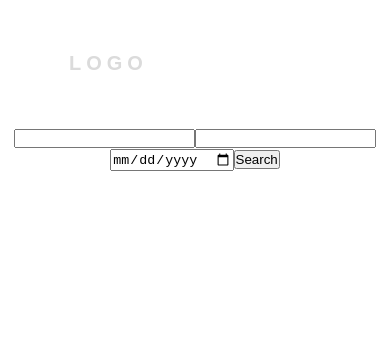
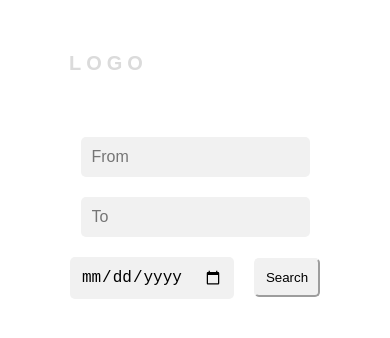
Before and after one commit to ElevateReact/avio, a React (Create React App) app: page /bookflights in a window 390 px wide. Shown: the top 338 px of the page. Built offline with nearby package versions, Linux system fonts and the light colour scheme.

Commit message:
Added more css for responsivnes and design

```diff
--- a/src/components/BookFlights/BookFlights.css
+++ b/src/components/BookFlights/BookFlights.css
@@ -0,0 +1,35 @@
+* {
+  box-sizing: border-box;
+}
+body {
+  font: 16px Arial;
+}
+.autocomplete {
+  position: relative;
+  display: inline-block;
+}
+input {
+  border: 1px solid transparent;
+  background-color: #f1f1f1;
+  padding: 10px;
+  font-size: 16px;
+}
+input[type="text"],
+input[type="date"] {
+  background-color: #f1f1f1;
+  margin: 10px;
+  border-radius: 5px;
+}
+.search-button {
+  padding: 10px;
+  background-color: #f1f1f1;
+  margin: 10px;
+  border-radius: 5px;
+  border-color: #f1f1f1;
+}
+
+.book-flight {
+  display: flex;
+  flex-direction: column;
+  align-items: center;
+}
--- a/src/components/BookFlights/BookFlights.js
+++ b/src/components/BookFlights/BookFlights.js
@@ -1,7 +1,7 @@
 import React, { useEffect, useState, useRef } from "react";
 import Nav from "../Nav/Nav";
 import FlightTile from "../FlightTile/FlightTile";
-
+import './BookFlights.css';
 import token from "../../services/token";
 
 const BookFlights = () => {
@@ -80,18 +80,21 @@ const BookFlights = () => {
   return (
     <div>
       <Nav></Nav>
+      <div className='book-flight'>
       <form onSubmit={getSearch}>
         <input
           onChange={updateSearchFrom}
           className="from"
           value={searchFrom}
           type="text"
+          placeholder='From'
         ></input>
         <input
           onChange={updateSearchTo}
           value={searchTo}
           className="to"
           type="text"
+          placeholder='To'
         ></input>
         <input
           onChange={updateSearchDate}
@@ -119,6 +122,7 @@ const BookFlights = () => {
             ))}
           </ol>
       </div>
+      </div>
     </div>
   );
 };
--- a/src/components/FlightTile/FlightTile.css
+++ b/src/components/FlightTile/FlightTile.css
@@ -0,0 +1,32 @@
+.flight-tile {
+  margin: 10px;
+  padding: 10px;
+  min-width: 42rem;
+  max-width: fit-content;
+  display: flex;
+  justify-content: space-around;
+  background-color: #f1f1f1;
+  border-radius: 5px;
+}
+
+.col1 {
+  display: flex;
+}
+.col1,
+.col2,
+.col3 {
+  margin: 3px 10px;
+}
+
+@media only screen and (max-width: 500px) {
+  .flight-tile {
+    margin: 10px;
+    padding: 10px;
+    width: fit-content;
+    display: flex;
+    flex-direction: column;
+    justify-content: space-around;
+    background-color: #f1f1f1;
+    border-radius: 5px;
+  }
+}
--- a/src/components/FlightTile/FlightTile.js
+++ b/src/components/FlightTile/FlightTile.js
@@ -1,9 +1,43 @@
-import React from 'react'
+import React from 'react';
+import './FlightTile.css';
 
-const FlightTile = ({price, currency, oneway, departure, arrival, carrier, aircraft}) => {
+const FlightTile = ({price, currency, oneway, departureTime, arrivalTime, carrier, aircraft}) => {
+    let dayA = arrivalTime.substr(8,2);
+    let monthA = arrivalTime.substr(5,2);
+    let yearA = arrivalTime.substr(0,4);
+    let hourA = arrivalTime.substr(11,2);
+    let minuteA = arrivalTime.substr(14,2);
+
+    let dayD = arrivalTime.substr(8,2);
+    let monthD = arrivalTime.substr(5,2);
+    let yearD = arrivalTime.substr(0,4);
+    let hourD = arrivalTime.substr(11,2);
+    let minuteD = arrivalTime.substr(14,2);
+
     return (
-        <li>Price: {price}{currency}</li>
+        <div className='flight-tile'>
+            <div className='col1'>
+                <div>
+                    <div>Departure:</div>
+                    <div>Arrival:</div>
+                </div>
+                <div style={{width:'10px'}}>
+
+                </div>
+                <div>
+                    <div>{`${dayD}/${monthD}/${yearD} - ${hourD}:${minuteD}`}</div>
+                    <div>{`${dayA}/${monthA}/${yearA} - ${hourA}:${minuteA}`}</div>
+                </div>
+            </div>
+            <div className='col2'>
+                <div>{carrier}</div>
+                <div>{aircraft}</div>
+            </div>
+            <div className='col3'>
+                Price: {price + ' ' + currency}
+            </div>
+        </div>
     )
 }
-
+// <i class="fas"></i>
 export default FlightTile
```
